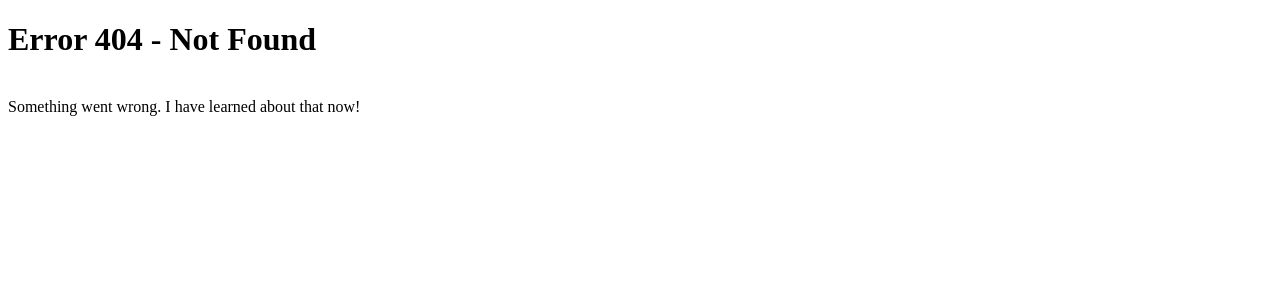
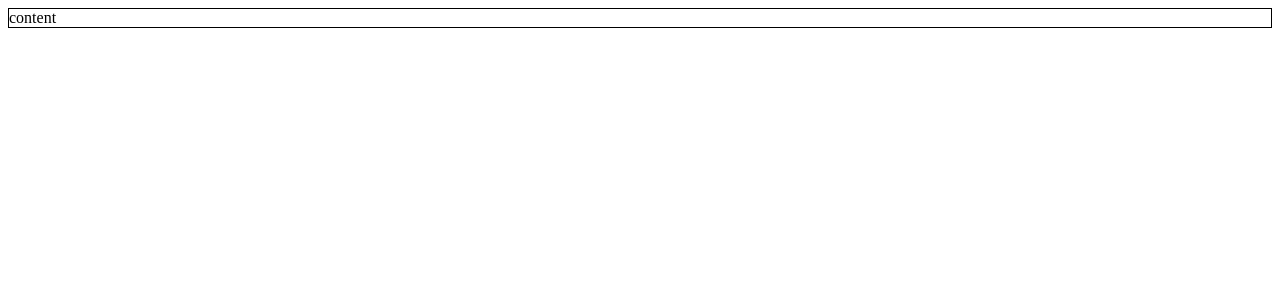
Before and after one commit to Utedass/learning-svelte, a SvelteKit app: page /blank/1 in a window 1280 px wide. Before the commit this address had no page. Shown: the top 300 px of the page. Built offline with nearby package versions, Linux system fonts and the light colour scheme.

Commit message:
Add blank experiments folder

```diff
--- /dev/null
+++ b/src/routes/blank/1/+layout.svelte
@@ -0,0 +1,9 @@
+<script lang="ts">
+	import './style.css';
+	let { children } = $props();
+</script>
+
+{@render children()}
+
+<style>
+</style>
--- /dev/null
+++ b/src/routes/blank/1/+page.svelte
@@ -0,0 +1,18 @@
+<div id="content">
+content
+</div>
+
+<style>
+	* {
+		border: 0.7px solid black;
+	}
+
+	#content {
+		max-width: 1280px;
+		margin: 0px auto;
+
+		display: flex;
+		flex-direction: column;
+		gap: 1ex;
+	}
+</style>
--- /dev/null
+++ b/src/routes/blank/1/style.css
@@ -0,0 +1,3 @@
+body {
+    background-color: #fff;
+}
--- /dev/null
+++ b/src/routes/blank/template/+page.svelte
@@ -0,0 +1,18 @@
+<div id="content">
+content
+</div>
+
+<style>
+	* {
+		border: 0.7px solid black;
+	}
+
+	#content {
+		max-width: 1280px;
+		margin: 0px auto;
+
+		display: flex;
+		flex-direction: column;
+		gap: 1ex;
+	}
+</style>
--- /dev/null
+++ b/src/routes/blank/template/style.css
@@ -0,0 +1,3 @@
+body {
+    background-color: #fff;
+}
```
Also changed, not shown: src/routes/blank/template/+layout.svelte (added, +9 -0 lines).
